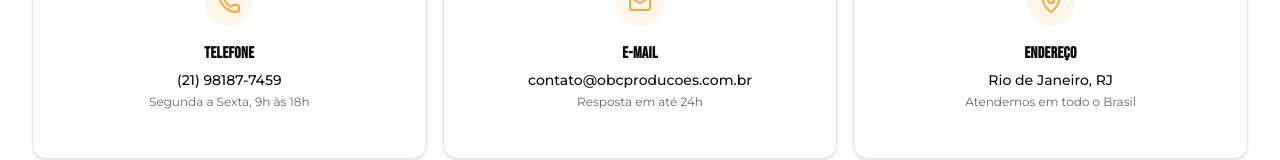
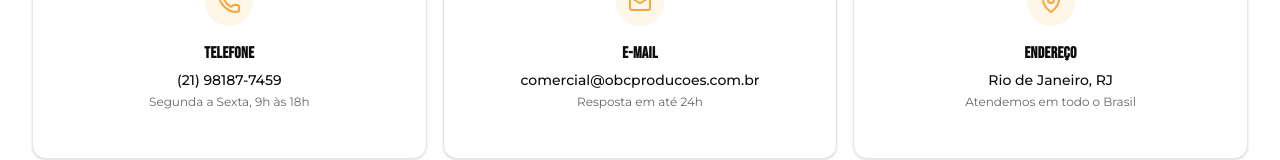
Before and after one commit to chrmartins/claudio-eventos, a Next.js app: page /contato in a window 1280 px wide. Shown: the part 491-651 px from the top of the page. Built offline with nearby package versions, Linux system fonts and the light colour scheme.

Commit message:
fix: correção do email

```diff
--- a/src/app/contato/page.tsx
+++ b/src/app/contato/page.tsx
@@ -37,7 +37,7 @@ const contactInfo = [
   {
     icon: Mail,
     title: "E-mail",
-    info: "contato@obcproducoes.com.br",
+    info: "comercial@obcproducoes.com.br",
     description: "Resposta em até 24h",
   },
   {
```
Also changed, not shown: 1 other file (tests, documents, lock files or other folders).
